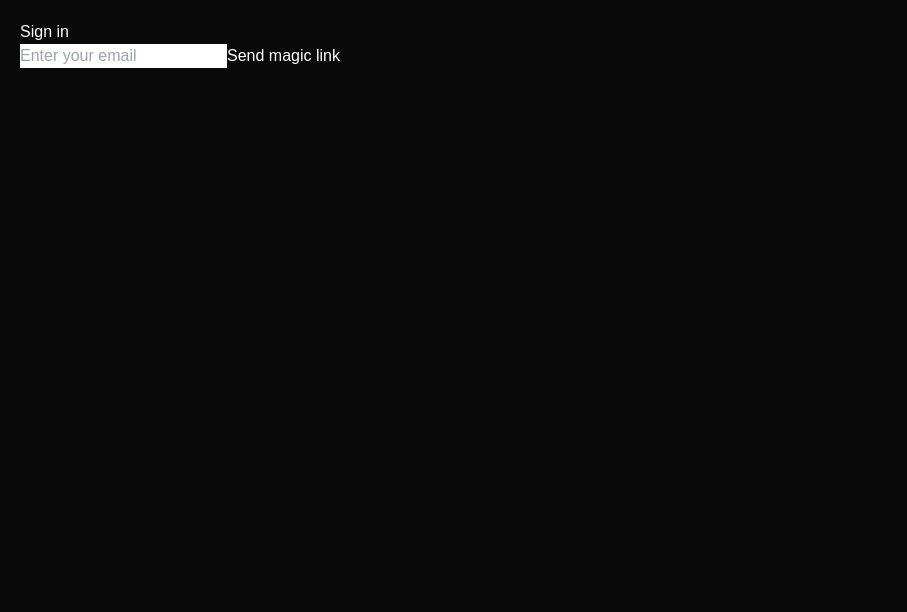
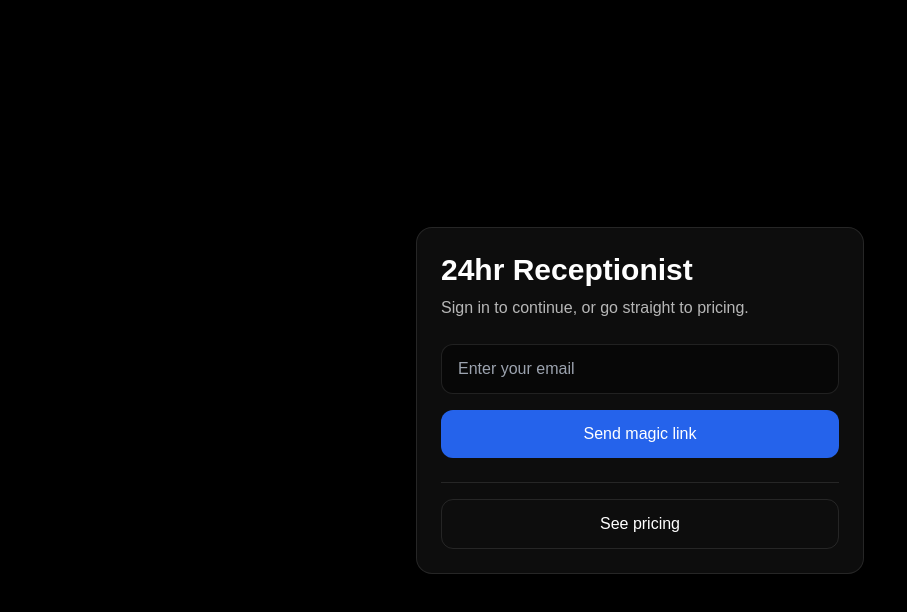
Before and after one commit to luckyluciano04/24_hr_receptionist, a Next.js app: page /login in a window 1280 px wide. Shown: the top 612 px of the page, without its empty margins (0-907 px from the left). Built offline with nearby package versions, Linux system fonts and the light colour scheme; no server answers.

Commit message:
Update page.tsx

```diff
--- a/app/login/page.tsx
+++ b/app/login/page.tsx
@@ -1,6 +1,7 @@
 'use client';
 
 import { useState } from 'react';
+import Link from 'next/link';
 import { createClient } from '@/lib/supabase';
 
 export default function Page() {
@@ -35,32 +36,63 @@ export default function Page() {
 
   if (sent) {
     return (
-      <div style={{ padding: 20 }}>
-        <h2>Check your email</h2>
-        <p>We sent you a login link.</p>
+      <div className="min-h-screen flex items-center justify-center bg-black text-white px-6">
+        <div className="max-w-md w-full rounded-2xl border border-white/10 bg-white/5 p-6">
+          <h2 className="text-2xl font-semibold">Check your email</h2>
+          <p className="mt-2 text-white/70">
+            We sent you a login link. Open it to continue.
+          </p>
+          <div className="mt-6">
+            <Link
+              href="/pricing"
+              className="inline-flex items-center justify-center rounded-xl bg-blue-600 px-4 py-3 font-medium text-white"
+            >
+              View pricing and start
+            </Link>
+          </div>
+        </div>
       </div>
     );
   }
 
   return (
-    <div style={{ padding: 20 }}>
-      <h2>Sign in</h2>
+    <div className="min-h-screen flex items-center justify-center bg-black text-white px-6">
+      <div className="max-w-md w-full rounded-2xl border border-white/10 bg-white/5 p-6">
+        <h1 className="text-3xl font-semibold">24hr Receptionist</h1>
+        <p className="mt-2 text-white/70">
+          Sign in to continue, or go straight to pricing.
+        </p>
 
-      <form onSubmit={handleSubmit}>
+        <form onSubmit={handleSubmit} className="mt-6 space-y-4">
           <input
             type="email"
             placeholder="Enter your email"
             value={email}
             onChange={(e) => setEmail(e.target.value)}
             required
+            className="w-full rounded-xl border border-white/10 bg-black/40 px-4 py-3 text-white outline-none"
           />
 
-        <button type="submit" disabled={loading}>
+          <button
+            type="submit"
+            disabled={loading}
+            className="w-full rounded-xl bg-blue-600 px-4 py-3 font-medium text-white disabled:opacity-60"
+          >
             {loading ? 'Sending...' : 'Send magic link'}
           </button>
         </form>
 
-      {error && <p>{error}</p>}
+        {error && <p className="mt-3 text-red-400">{error}</p>}
+
+        <div className="mt-6 border-t border-white/10 pt-4">
+          <Link
+            href="/pricing"
+            className="inline-flex w-full items-center justify-center rounded-xl border border-white/10 px-4 py-3 font-medium text-white"
+          >
+            See pricing
+          </Link>
+        </div>
+      </div>
     </div>
   );
 }
```
Lines whose indentation alone changed are shown as unchanged.
